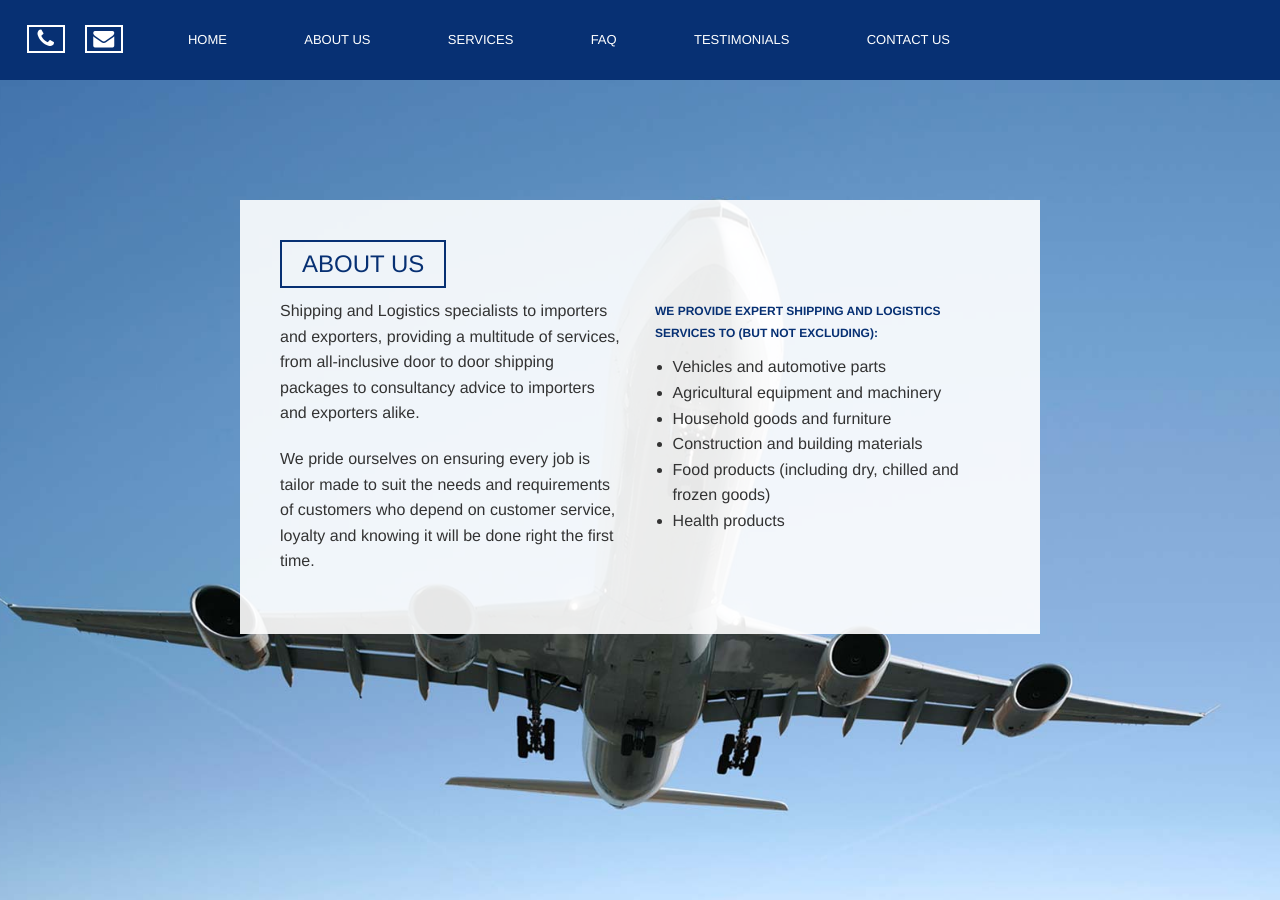
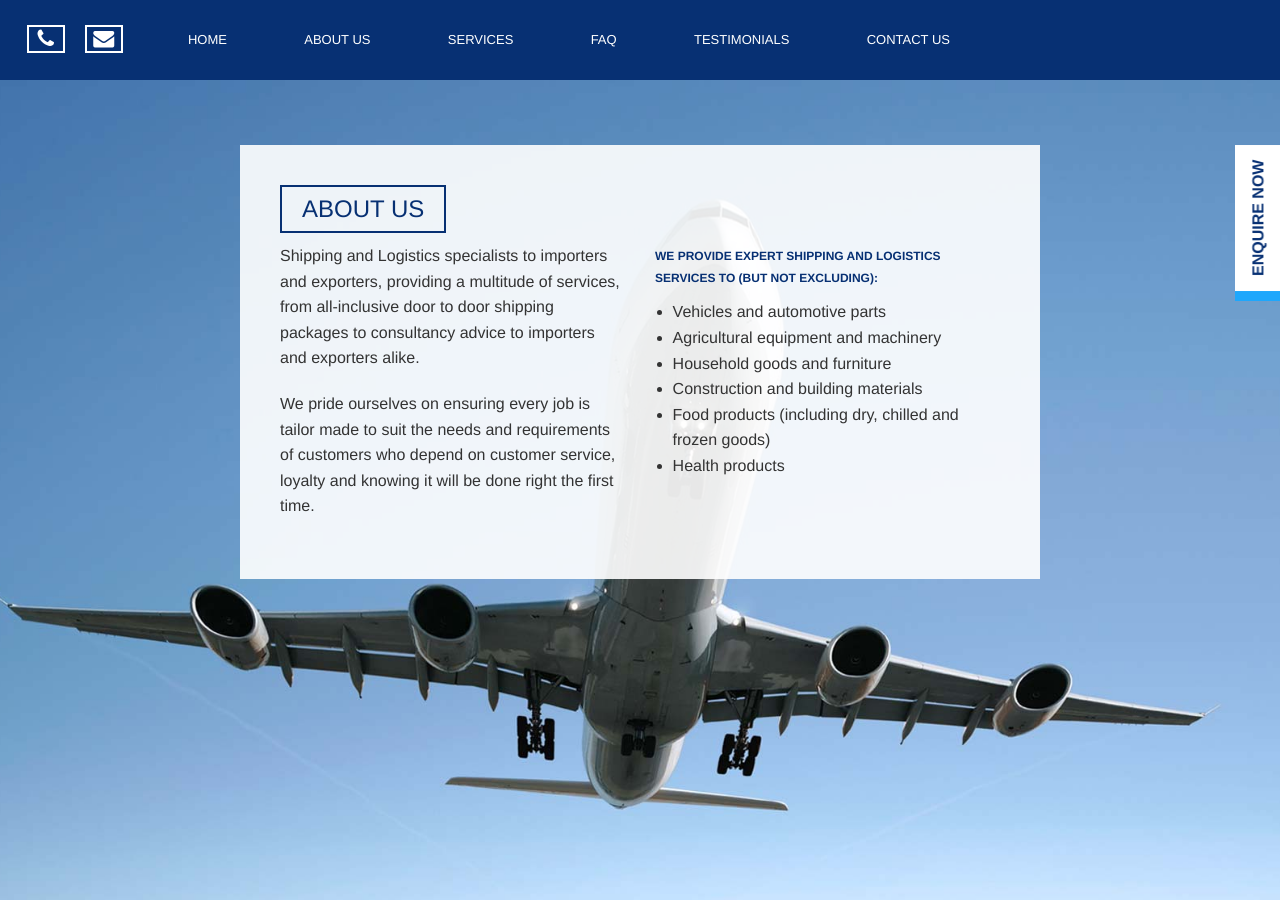
Before and after one commit to chrisgreeff/nautica, a Jekyll site: the page built from about-us/index.html, in a window 1280 px wide. Built offline with Jekyll 4.4.1, drawn with Linux system fonts in a browser that asks for light colours.

Commit message:
Created the little label that says 'ENQUIRE NOW'.

```diff
--- /dev/null
+++ b/_includes/enquire-now.html
@@ -0,0 +1,3 @@
+<div class="enquire-now">
+ <p>ENQUIRE NOW</p>
+</div>
--- a/_includes/footer.html
+++ b/_includes/footer.html
@@ -1 +1,3 @@
-<footer></footer>
+<footer>
+  hai
+</footer>
--- a/_layouts/default.html
+++ b/_layouts/default.html
@@ -4,6 +4,7 @@
   {% include head.html %}
 
   <body>
+    {% include enquire-now.html %}
 
     {% include header.html %}
 
--- a/_sass/_accordion.scss
+++ b/_sass/_accordion.scss
@@ -38,7 +38,7 @@ $accordion-content-active-bg-color: transparent;
   }
 
   .active & {
-    background-color: #1EA7FC;
+    background-color: $na-colour-light-blue;
 
     &:before {
       content: '—';
--- a/_sass/_colours.scss
+++ b/_sass/_colours.scss
@@ -1 +1,2 @@
 $na-colour-blue: #073073;
+$na-colour-light-blue: #1EA7FC;
--- /dev/null
+++ b/_sass/_enquire-now.scss
@@ -0,0 +1,16 @@
+.enquire-now {
+  display: inline-block;
+  padding: 10px 15px;
+  position: absolute;
+  right: -56px;
+  top: 200px;
+  z-index: 2000;
+  background-color: #fff;
+  -webkit-transform: rotate(-90deg);
+  border-left: 10px solid $na-colour-light-blue;
+  p {
+    margin: 0;
+    color: $na-colour-blue;
+    font-weight: bold;
+  }
+}
--- a/_sass/_panel.scss
+++ b/_sass/_panel.scss
@@ -5,7 +5,7 @@ $panel-padding: rem-calc(40);
 .na-panel-container {
   text-align: center;
   max-width: 800px;
-  margin: 100px auto;
+  margin: 45px auto;
 }
 
 .na-panel-header-bar {
--- a/css/main.scss
+++ b/css/main.scss
@@ -13,5 +13,9 @@
 @import "panel";
 @import "accordion";
 @import "surgical";
+@import "modal";
+@import "enquire-now";
+
+// Make sure overides are before this line.
 @import "foundation";
 @import "font-awesome/font-awesome";
```
Also changed, not shown: _sass/_modal.scss (added), 1 other file.
